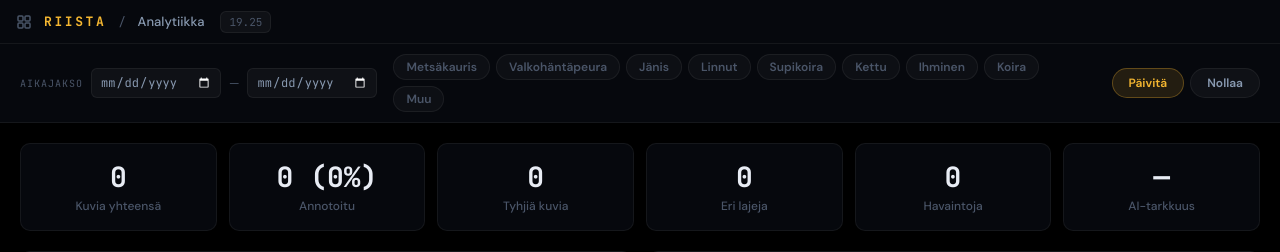
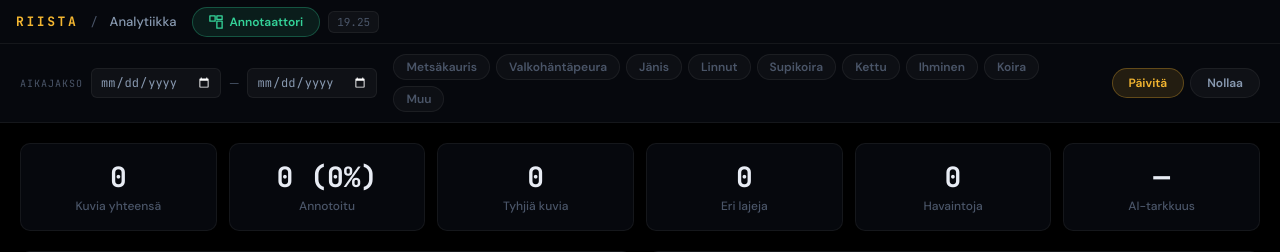
Before and after one commit to TAPANIBOT/riistakamera-annotator, a Flask app: template templates/dashboard.html in a window 1280 px wide. Shown: the top 252 px of the page. Run offline with Flask 3, Linux system fonts and the light colour scheme; the template is opened without the code that fills it, so the values that code supplies are empty; parts of the project's set-up code (start-up, migrations or seed data) failed here and were passed over.

Commit message:
Make dashboard the default page, annotator opens in new tab
/ → dashboard (landing page)
/annotator → annotation tool (target="_blank")
Removed old /dashboard route, updated nav links both ways.

Co-Authored-By: Claude Opus 4.6 <noreply@anthropic.com>

```diff
--- a/app.py
+++ b/app.py
@@ -101,6 +101,11 @@ def get_prediction_path(image_name):
 
 @app.route('/')
 def index():
+    return render_template('dashboard.html')
+
+
+@app.route('/annotator')
+def annotator():
     return render_template('index.html')
 
 
@@ -389,11 +394,6 @@ def _parse_camera_datetime(filename):
         return None, None
 
 
-@app.route('/dashboard')
-def dashboard():
-    return render_template('dashboard.html')
-
-
 @app.route('/api/dashboard')
 def dashboard_data():
     """Aggregated analytics data for the dashboard."""
--- a/static/dashboard.css
+++ b/static/dashboard.css
@@ -156,6 +156,22 @@
 .dash-btn--primary:hover {
     background: rgba(245, 183, 49, 0.2);
     border-color: rgba(245, 183, 49, 0.5);
+}
+
+.dash-btn--annotator {
+    display: inline-flex;
+    align-items: center;
+    gap: 6px;
+    text-decoration: none;
+    background: rgba(52, 211, 153, 0.1);
+    border-color: rgba(52, 211, 153, 0.3);
+    color: var(--accent-green);
+}
+
+.dash-btn--annotator:hover {
+    background: rgba(52, 211, 153, 0.18);
+    border-color: rgba(52, 211, 153, 0.5);
+    color: var(--accent-green);
 }
 
 /* ---- SCROLLABLE CONTENT ---- */
--- a/templates/dashboard.html
+++ b/templates/dashboard.html
@@ -13,14 +13,15 @@
     <!-- TOP BAR -->
     <header class="hud-top">
         <div class="hud-top__left">
-            <a href="/" class="hud-nav-link" title="Annotaattori">
-                <svg width="16" height="16" viewBox="0 0 16 16" fill="none" stroke="currentColor" stroke-width="1.5" stroke-linecap="round" stroke-linejoin="round"><rect x="2" y="2" width="5" height="5" rx="1"/><rect x="9" y="2" width="5" height="5" rx="1"/><rect x="2" y="9" width="5" height="5" rx="1"/><rect x="9" y="9" width="5" height="5" rx="1"/></svg>
-            </a>
             <span class="hud-logo">RIISTA</span>
             <span class="hud-separator">/</span>
             <span class="hud-subtitle">Analytiikka</span>
         </div>
         <div class="hud-top__right">
+            <a href="/annotator" target="_blank" class="dash-btn dash-btn--annotator" title="Avaa annotaattori uudessa välilehdessä">
+                <svg width="14" height="14" viewBox="0 0 16 16" fill="none" stroke="currentColor" stroke-width="1.5" stroke-linecap="round" stroke-linejoin="round"><path d="M1 1h6v6H1z"/><path d="M9 7h6v8H9z"/><path d="M9 1h6v4H9z"/></svg>
+                Annotaattori
+            </a>
             <span class="hud-badge" id="update-time">—</span>
         </div>
     </header>
--- a/templates/index.html
+++ b/templates/index.html
@@ -23,7 +23,7 @@
         <div class="hud-top__left">
             <span class="hud-logo">RIISTA</span>
             <span class="hud-counter" id="progress-text">0 / 0</span>
-            <a href="/dashboard" class="hud-nav-link" title="Analytiikka">
+            <a href="/" class="hud-nav-link" title="Analytiikka">
                 <svg width="16" height="16" viewBox="0 0 16 16" fill="none" stroke="currentColor" stroke-width="1.5" stroke-linecap="round"><rect x="1" y="8" width="3" height="7"/><rect x="6" y="4" width="3" height="11"/><rect x="11" y="1" width="3" height="14"/></svg>
             </a>
         </div>
```
